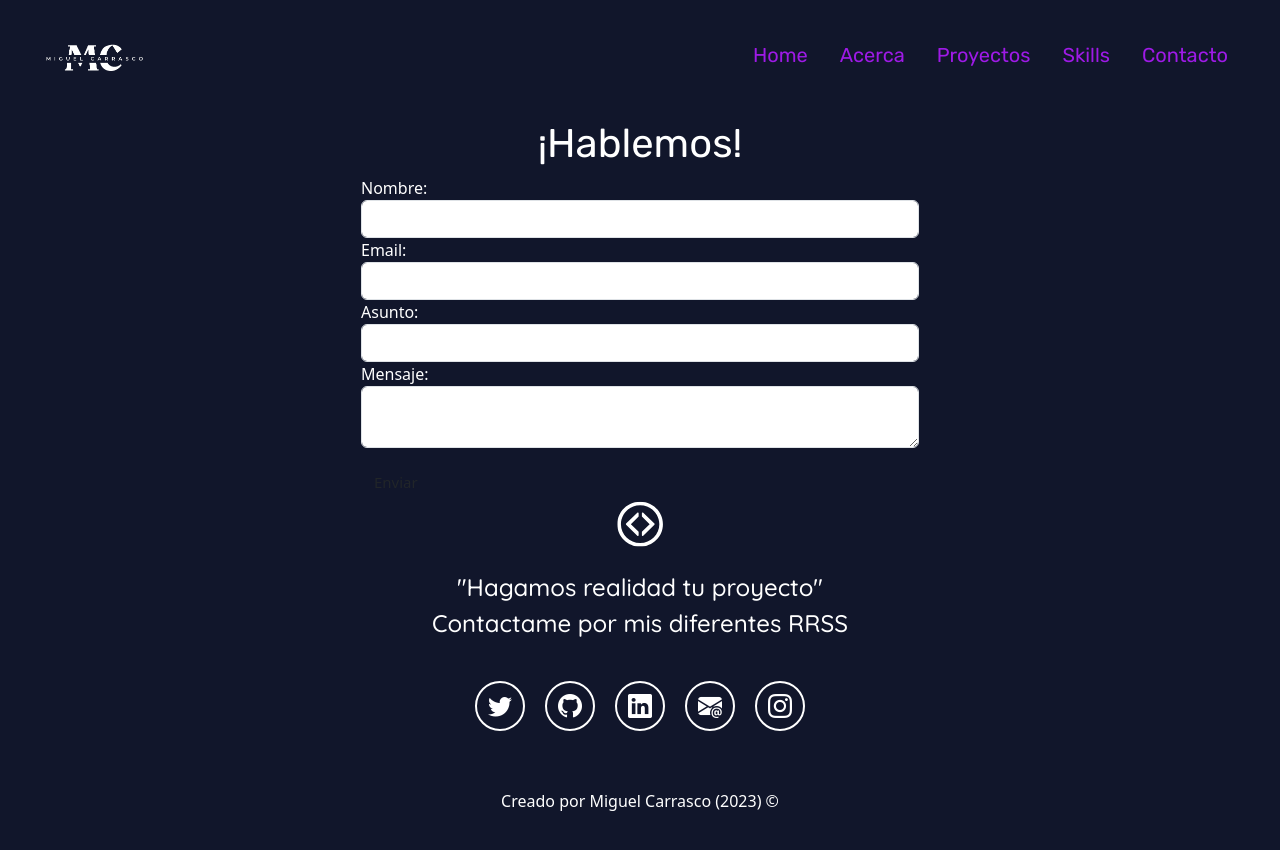
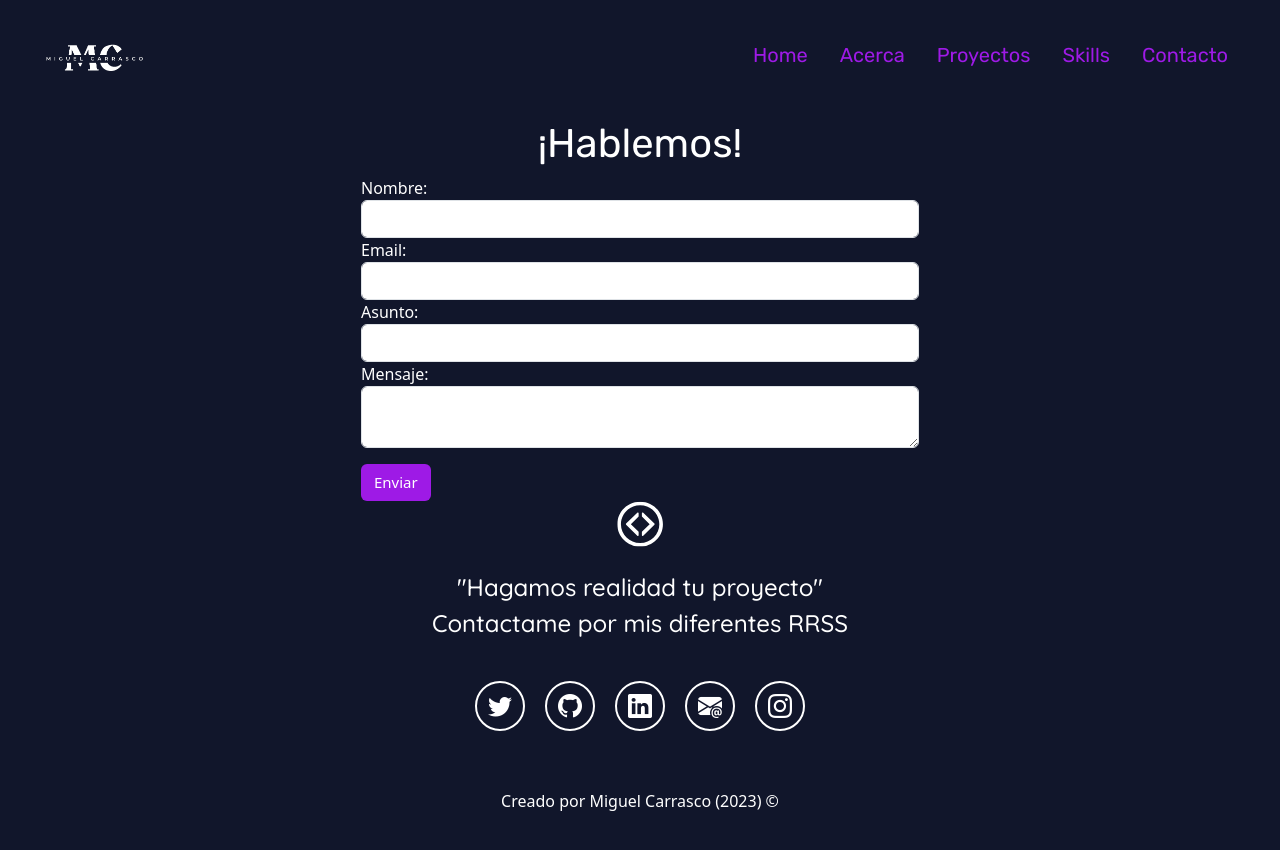
Before and after one commit to miguelcg09/PreEntrega2-CarrascoGuerra, a plain HTML site: page pages/contacto.html in a window 1280 px wide. In both pictures the pointer is over the button "Enviar". Drawn offline with nearby package versions, Linux system fonts and the light colour scheme; files whose address does not match are found by name.

Commit message:
Cambio estilo btn

```diff
--- a/css/style.css
+++ b/css/style.css
@@ -336,15 +336,10 @@ h1 {
   display: flex;
 }
 
-/* .contacto .container-fluid button:hover {
-  transform: scale(1.02);
-  transition: all 0.5s;
-  background-color: #365e4b;
+.btn:hover {
+  background-color: rgb(158, 26, 230);
   color: white;
-} */
-
-
-
+}
 
 /* footer */
 
```
